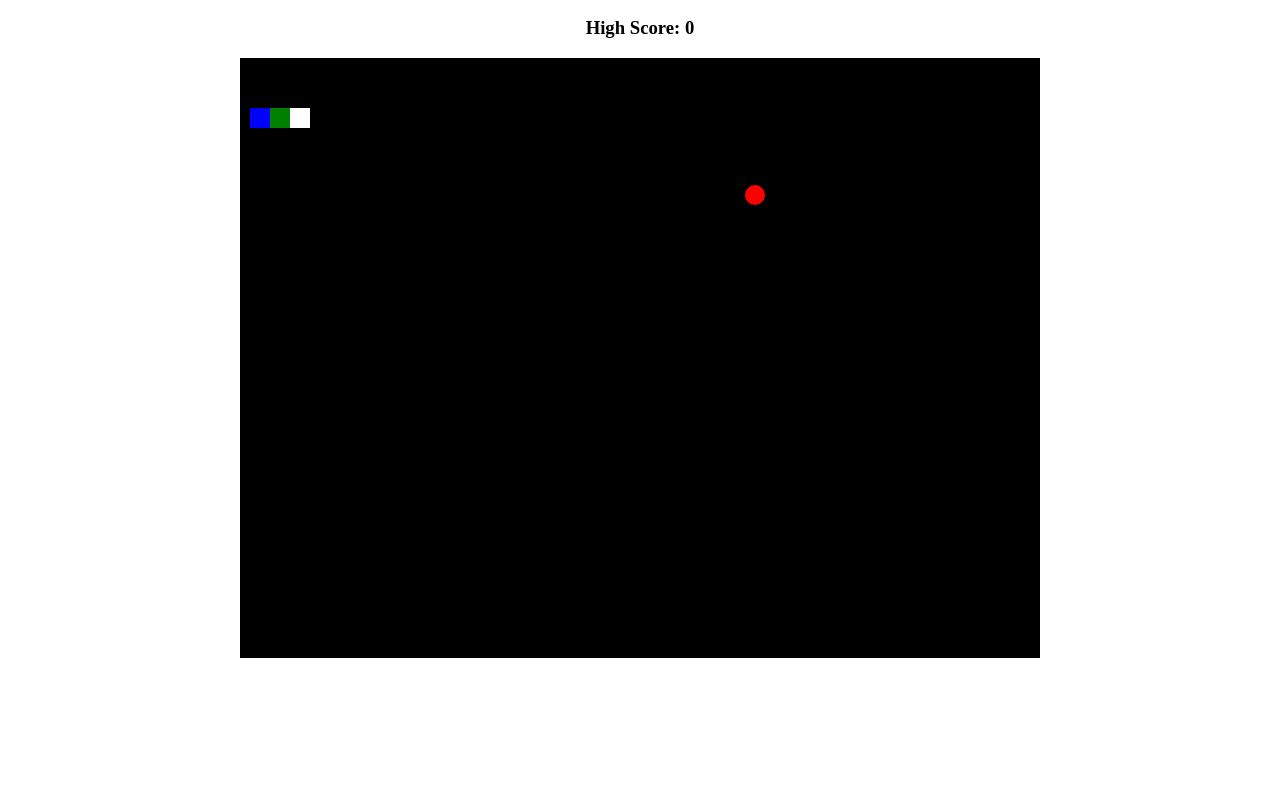
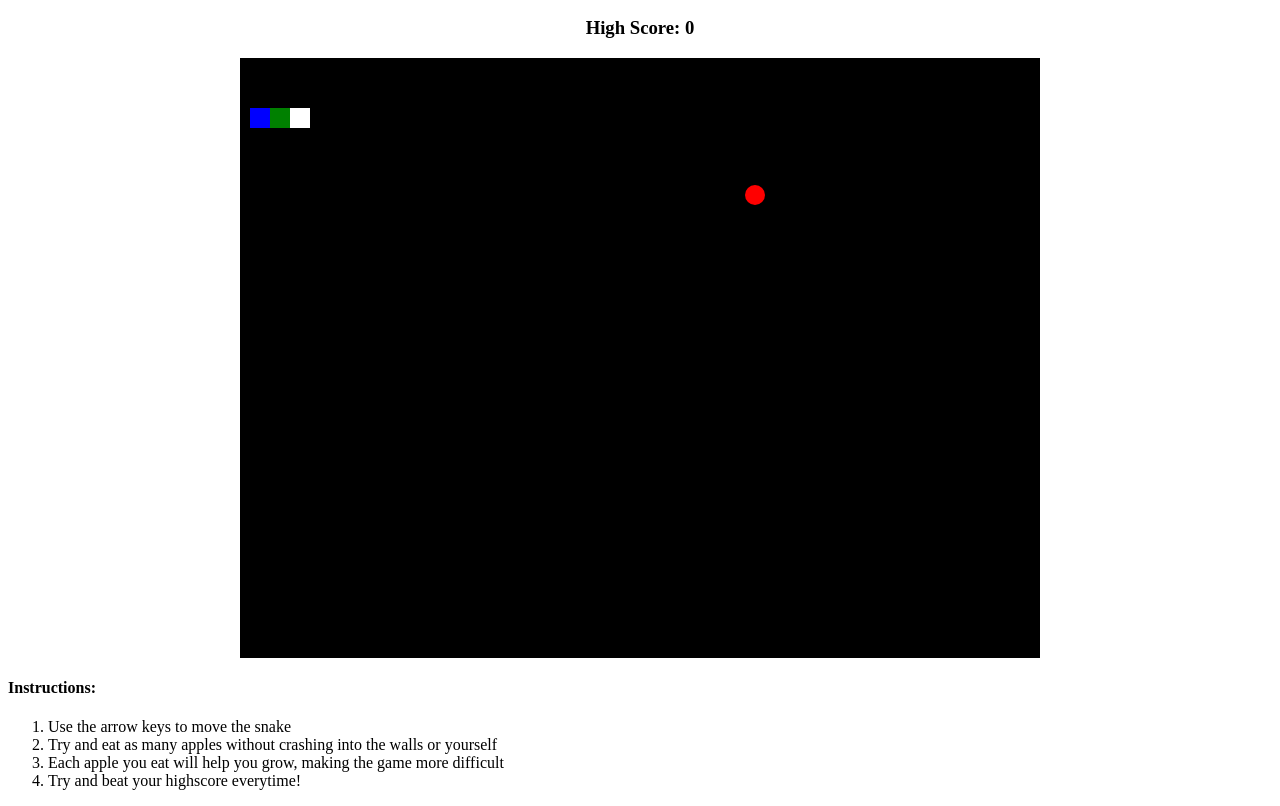
Before and after one commit to jbri91/snakeGame, a plain HTML site: page index.html in a window 1280 px wide. Shown: the part 110-916 px from the top of the page. Before the commit the page ends 800 px from the top, so only its background shows below. Drawn offline with Linux system fonts and the light colour scheme.

Commit message:
instructions

```diff
--- a/index.html
+++ b/index.html
@@ -12,7 +12,13 @@
 <body>
 <canvas id='gameCanvas' width = '800'
 height='600'></canvas>
-
+<h4>Instructions:</h4>
+<ol>
+<li>Use the arrow keys to move the snake</li>
+<li>Try and eat as many apples without crashing into the walls or yourself</li>
+<li>Each apple you eat will help you grow, making the game more difficult</li>
+<li>Try and beat your highscore everytime!</li>
+</ol>
 
 <script src='main.js'></script>
 </body>
--- a/main.js
+++ b/main.js
@@ -53,7 +53,6 @@ window.onload = function () {
   canvasContext = canvas.getContext("2d");
   let framesPerSecond = 30;
   setInterval(function () {
-    moveApple();
     drawEverything();
   }, 1000 / framesPerSecond);
 };
@@ -62,6 +61,7 @@ function drawEverything() {
   canvasContext.fillStyle = "black";
   canvasContext.fillRect(0, 0, canvas.width, canvas.height);
   moveSnake();
+  moveApple();
   drawSnake();
   drawApple();
   eatApple();
```
Also changed, not shown: style.css (line endings or trailing spaces).
